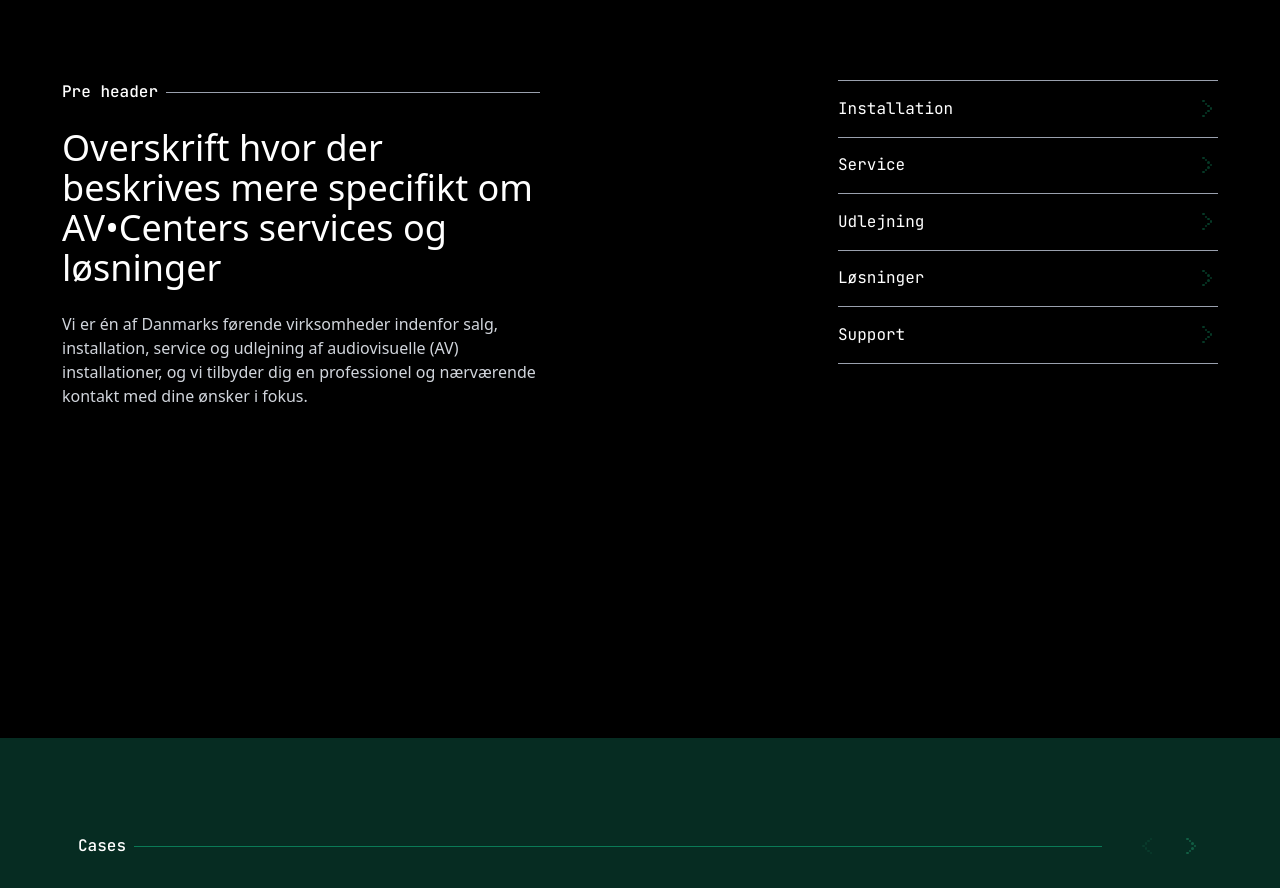
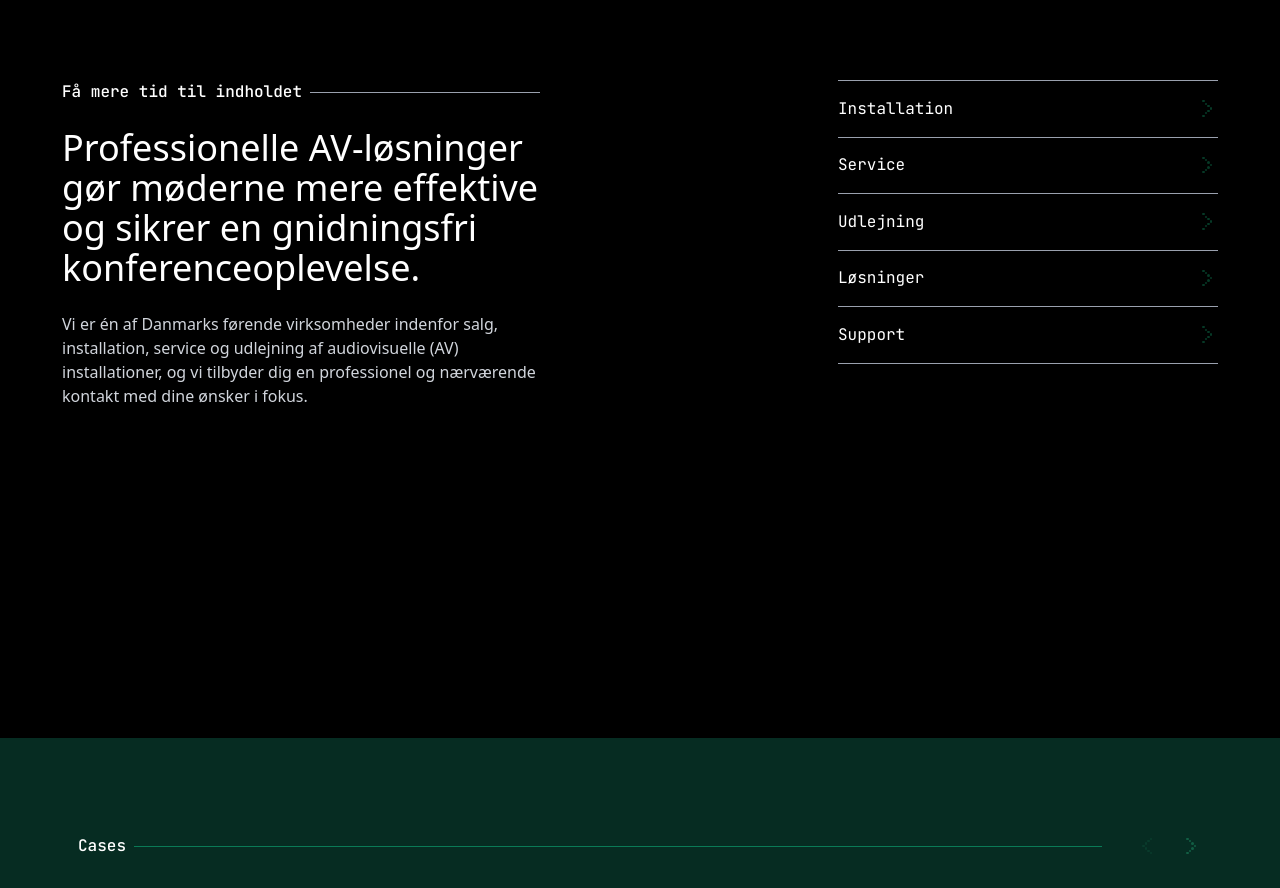
Before and after one commit to FellowDalton/av-center-prototype, a Next.js app: page / in a window 1280 px wide. Shown: the part 800-1688 px from the top of the page. Built offline with nearby package versions, Linux system fonts and the light colour scheme; grey boxes are pictures that could not be loaded; a web font is replaced by a local one.

Commit message:
Adds new texts

```diff
--- a/src/components/molecules/LinkList.tsx
+++ b/src/components/molecules/LinkList.tsx
@@ -33,13 +33,13 @@
         <div className="w-[478px] inline-flex flex-col justify-center items-start gap-6">
           <div className="self-stretch inline-flex justify-start items-center gap-2">
             <div className="justify-start text-white text-base font-medium font-jetbrains">
-              Pre header
+              Få mere tid til indholdet
             </div>
             <div className="flex-1 h-[0.5px] bg-gray-cold-400" />
           </div>
           <div className="self-stretch justify-start text-white text-4xl font-normal font-neulis">
-            Overskrift hvor der beskrives mere specifikt om AV•Centers services
-            og løsninger
+            Professionelle AV-løsninger gør møderne mere effektive og sikrer en
+            gnidningsfri konferenceoplevelse.
           </div>
           <div className="self-stretch justify-start text-gray-cold-300 text-base font-normal font-neulis">
             Vi er én af Danmarks førende virksomheder indenfor salg,
--- a/src/components/organisms/Waves.jsx
+++ b/src/components/organisms/Waves.jsx
@@ -91,8 +91,8 @@
   backgroundColor = "transparent",
   waveSpeedX = 0.00059,
   waveSpeedY = 0.00059,
-  waveAmpX = 24,
-  waveAmpY = 16,
+  waveAmpX = 0,
+  waveAmpY = 0,
   xGap = 25,
   yGap = 25,
   friction = 0.89,
--- a/src/components/sections/CaseStudyContent.tsx
+++ b/src/components/sections/CaseStudyContent.tsx
@@ -16,7 +16,7 @@
 >(
   (
     {
-      title = "Et lille udpluk af erfaringer gennem 20 år med lyd og billeder",
+      title = "De løsninger vi skaber for vores kunder, vidner om mange års erfaring og en professionel tilgang.",
       linkText = "Se all cases",
       linkHref = "/cases",
       className,
```
